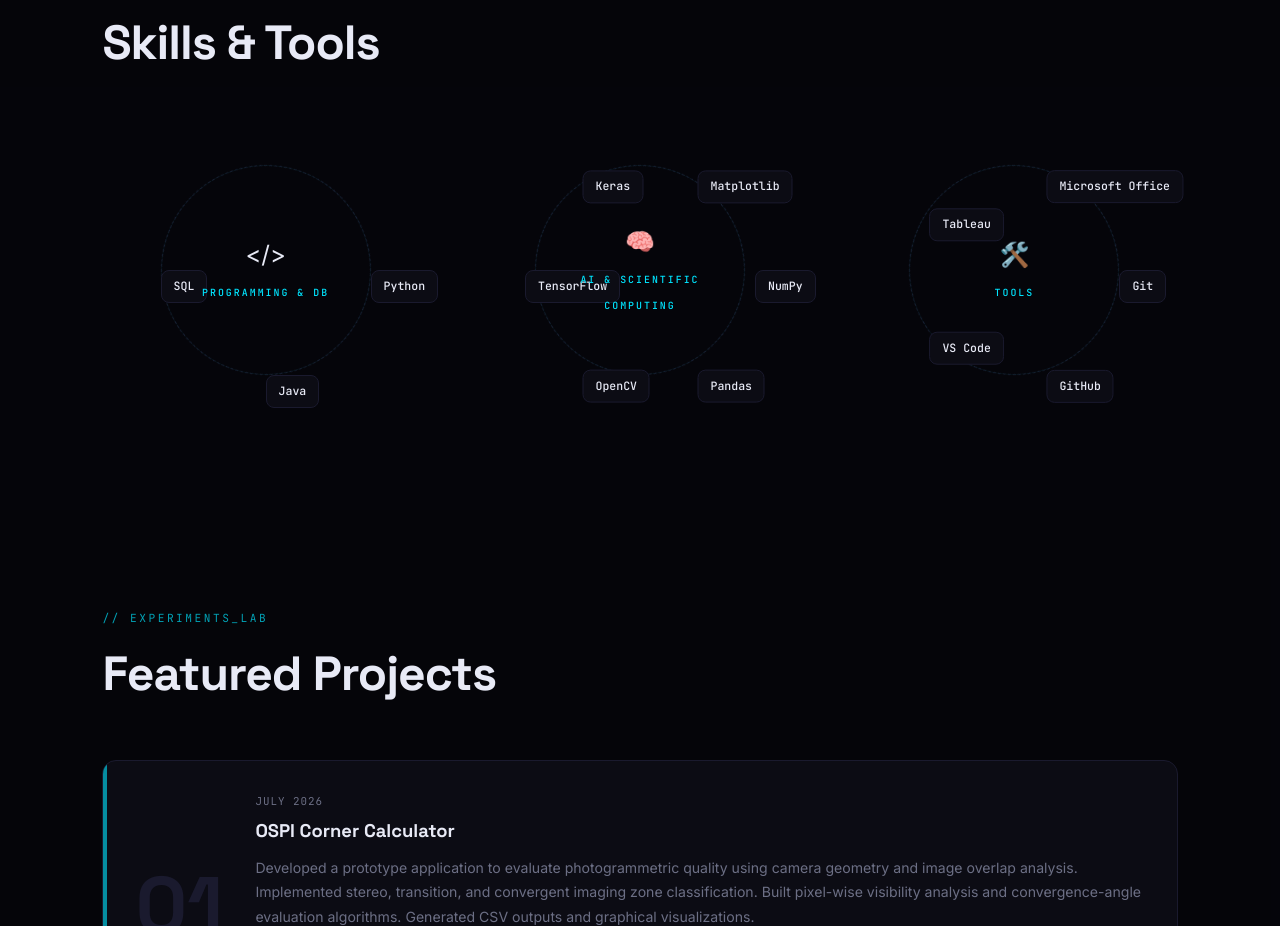
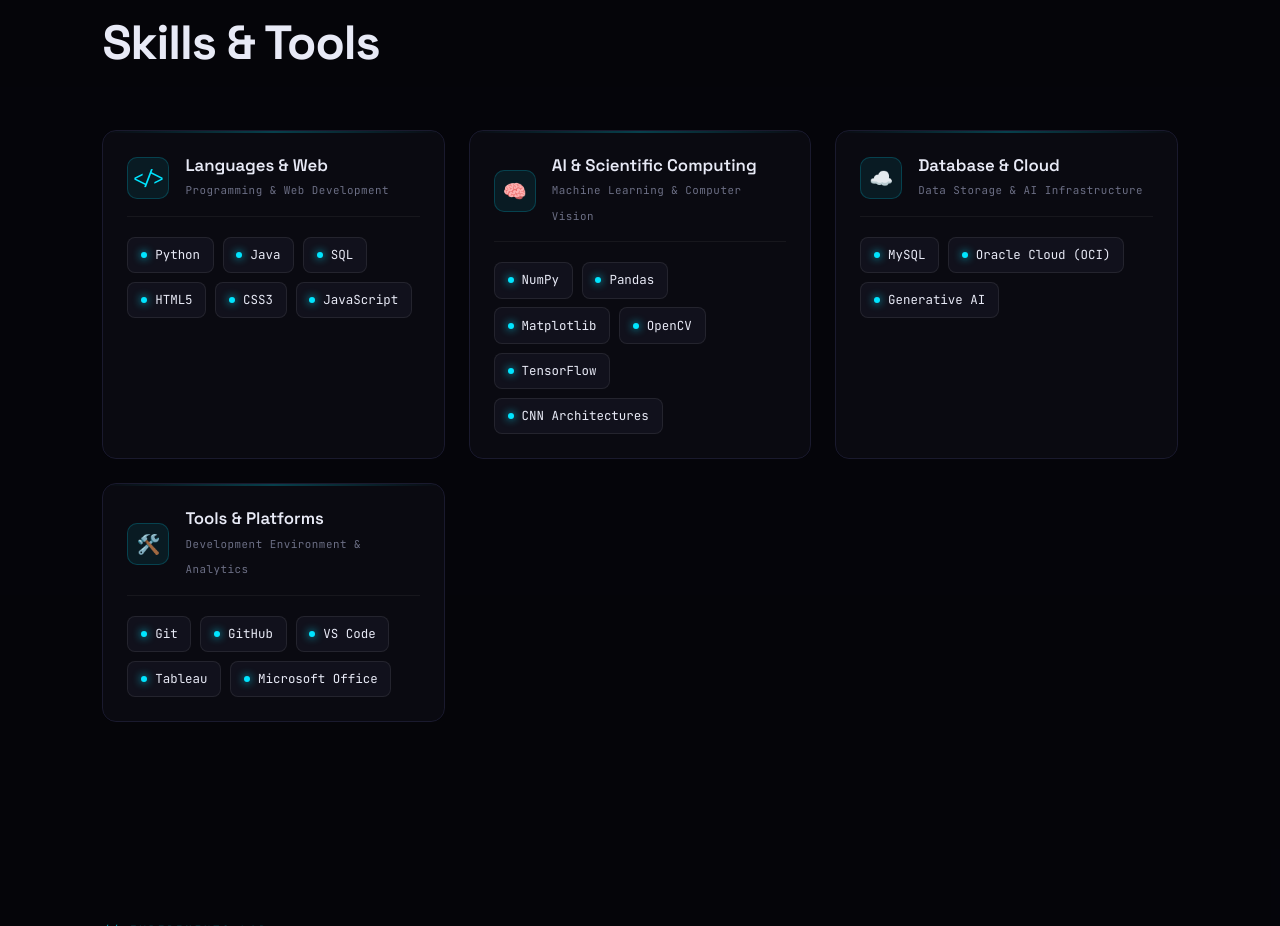
Before and after one commit to Chetan142006/Resume, a plain HTML site: page index.html in a window 1280 px wide. Shown: the part 1730-2656 px from the top of the page. Drawn offline with Linux system fonts and the light colour scheme.

Commit message:
Redesign Skills section and sync with 4th year Resume July.pdf

```diff
--- a/index.html
+++ b/index.html
@@ -196,47 +196,78 @@
     <section id="skills">
         <div class="section-tag">// NEURAL_PATHWAYS</div>
         <h2 class="section-title reveal">Skills & Tools</h2>
-        <div class="constellation-grid">
+        <div class="skills-grid reveal">
 
-            <!-- Programming & DB -->
-            <div class="constellation reveal">
-                <div class="orbit-ring"></div>
-                <div class="constellation-center">
-                    <span class="constellation-icon">&lt;/&gt;</span>
-                    <small>PROGRAMMING &amp; DB</small>
+            <!-- Languages & Web -->
+            <div class="skill-card">
+                <div class="skill-card-header">
+                    <div class="skill-card-icon">&lt;/&gt;</div>
+                    <div>
+                        <h3 class="skill-card-title">Languages &amp; Web</h3>
+                        <span class="skill-card-subtitle">Programming &amp; Web Development</span>
+                    </div>
                 </div>
-                <div class="orbit-node" style="--angle: 0deg; --dist: 105px;" data-level="45%">Python</div>
-                <div class="orbit-node" style="--angle: 90deg; --dist: 105px;" data-level="45%">Java</div>
-                <div class="orbit-node" style="--angle: 180deg; --dist: 105px;" data-level="25%">SQL</div>
+                <div class="skill-tags">
+                    <div class="skill-badge" data-level="Advanced"><span class="badge-dot"></span>Python</div>
+                    <div class="skill-badge" data-level="Proficient"><span class="badge-dot"></span>Java</div>
+                    <div class="skill-badge" data-level="Proficient"><span class="badge-dot"></span>SQL</div>
+                    <div class="skill-badge" data-level="Proficient"><span class="badge-dot"></span>HTML5</div>
+                    <div class="skill-badge" data-level="Proficient"><span class="badge-dot"></span>CSS3</div>
+                    <div class="skill-badge" data-level="Intermediate"><span class="badge-dot"></span>JavaScript</div>
+                </div>
             </div>
 
             <!-- AI & Scientific Computing -->
-            <div class="constellation reveal">
-                <div class="orbit-ring"></div>
-                <div class="constellation-center">
-                    <span class="constellation-icon">🧠</span>
-                    <small>AI &amp; SCIENTIFIC COMPUTING</small>
+            <div class="skill-card">
+                <div class="skill-card-header">
+                    <div class="skill-card-icon">🧠</div>
+                    <div>
+                        <h3 class="skill-card-title">AI &amp; Scientific Computing</h3>
+                        <span class="skill-card-subtitle">Machine Learning &amp; Computer Vision</span>
+                    </div>
                 </div>
-                <div class="orbit-node" style="--angle: 0deg;  --dist: 115px;" data-level="50%">NumPy</div>
-                <div class="orbit-node" style="--angle: 60deg;  --dist: 115px;" data-level="50%">Pandas</div>
-                <div class="orbit-node" style="--angle: 120deg; --dist: 115px;" data-level="50%">OpenCV</div>
-                <div class="orbit-node" style="--angle: 180deg; --dist: 115px;" data-level="50%">TensorFlow</div>
-                <div class="orbit-node" style="--angle: 240deg; --dist: 115px;" data-level="50%">Keras</div>
-                <div class="orbit-node" style="--angle: 300deg; --dist: 115px;" data-level="50%">Matplotlib</div>
+                <div class="skill-tags">
+                    <div class="skill-badge" data-level="Advanced"><span class="badge-dot"></span>NumPy</div>
+                    <div class="skill-badge" data-level="Advanced"><span class="badge-dot"></span>Pandas</div>
+                    <div class="skill-badge" data-level="Advanced"><span class="badge-dot"></span>Matplotlib</div>
+                    <div class="skill-badge" data-level="Proficient"><span class="badge-dot"></span>OpenCV</div>
+                    <div class="skill-badge" data-level="Proficient"><span class="badge-dot"></span>TensorFlow</div>
+                    <div class="skill-badge" data-level="Proficient"><span class="badge-dot"></span>CNN Architectures</div>
+                </div>
             </div>
 
-            <!-- Tools -->
-            <div class="constellation reveal">
-                <div class="orbit-ring"></div>
-                <div class="constellation-center">
-                    <span class="constellation-icon">🛠️</span>
-                    <small>TOOLS</small>
+            <!-- Database & Cloud -->
+            <div class="skill-card">
+                <div class="skill-card-header">
+                    <div class="skill-card-icon">☁️</div>
+                    <div>
+                        <h3 class="skill-card-title">Database &amp; Cloud</h3>
+                        <span class="skill-card-subtitle">Data Storage &amp; AI Infrastructure</span>
+                    </div>
                 </div>
-                <div class="orbit-node" style="--angle: 0deg;   --dist: 105px;" data-level="60%">Git</div>
-                <div class="orbit-node" style="--angle: 72deg;  --dist: 105px;" data-level="35%">GitHub</div>
-                <div class="orbit-node" style="--angle: 144deg; --dist: 105px;" data-level="50%">VS Code</div>
-                <div class="orbit-node" style="--angle: 216deg; --dist: 105px;" data-level="50%">Tableau</div>
-                <div class="orbit-node" style="--angle: 288deg; --dist: 105px;" data-level="50%">Microsoft Office</div>
+                <div class="skill-tags">
+                    <div class="skill-badge" data-level="Proficient"><span class="badge-dot"></span>MySQL</div>
+                    <div class="skill-badge" data-level="Certified"><span class="badge-dot"></span>Oracle Cloud (OCI)</div>
+                    <div class="skill-badge" data-level="Certified"><span class="badge-dot"></span>Generative AI</div>
+                </div>
+            </div>
+
+            <!-- Tools & Platforms -->
+            <div class="skill-card">
+                <div class="skill-card-header">
+                    <div class="skill-card-icon">🛠️</div>
+                    <div>
+                        <h3 class="skill-card-title">Tools &amp; Platforms</h3>
+                        <span class="skill-card-subtitle">Development Environment &amp; Analytics</span>
+                    </div>
+                </div>
+                <div class="skill-tags">
+                    <div class="skill-badge" data-level="Proficient"><span class="badge-dot"></span>Git</div>
+                    <div class="skill-badge" data-level="Proficient"><span class="badge-dot"></span>GitHub</div>
+                    <div class="skill-badge" data-level="Proficient"><span class="badge-dot"></span>VS Code</div>
+                    <div class="skill-badge" data-level="Proficient"><span class="badge-dot"></span>Tableau</div>
+                    <div class="skill-badge" data-level="Proficient"><span class="badge-dot"></span>Microsoft Office</div>
+                </div>
             </div>
 
         </div>
@@ -383,7 +414,7 @@
             </a>
             <div class="t-line t-gap"></div>
             <div class="t-line"><span class="t-comment"># — download resume —</span></div>
-            <a href="AlgoHiring.pdf" download class="t-link t-download">
+            <a href="4th year Resume July.pdf" download class="t-link t-download">
                 <span class="t-prompt">$</span> download <span class="t-arg">resume.pdf</span> <span
                     class="t-size">[251KB]</span>
             </a>
--- a/styles.css
+++ b/styles.css
@@ -517,103 +517,143 @@
 /* ══════════════════════════════════════
    SKILLS — Constellation
    ══════════════════════════════════════ */
-.constellation-grid {
+.skills-grid {
   display: grid;
-  grid-template-columns: repeat(auto-fit, minmax(280px, 1fr));
-  gap: 3rem;
-}
-.constellation {
-  position: relative;
-  width: 280px;
-  height: 280px;
-  margin: 0 auto;
-}
-.constellation-center {
-  position: absolute;
-  top: 50%; left: 50%;
-  transform: translate(-50%, -50%);
-  text-align: center;
-  z-index: 3;
-}
-.constellation-icon {
-  display: block;
-  font-size: 1.5rem;
-  margin-bottom: 4px;
-}
-.constellation-center small {
-  font-family: var(--font-mono);
-  font-size: 0.62rem;
-  letter-spacing: 2px;
-  color: var(--synapse);
-  font-weight: 500;
-}
-.orbit-ring {
-  position: absolute;
-  top: 50%; left: 50%;
-  width: 210px; height: 210px;
-  transform: translate(-50%, -50%);
-  border: 1px dashed var(--grid);
-  border-radius: 50%;
-  animation: ring-spin 40s linear infinite;
-}
-@keyframes ring-spin {
-  to { transform: translate(-50%, -50%) rotate(360deg); }
+  grid-template-columns: repeat(auto-fit, minmax(300px, 1fr));
+  gap: 1.5rem;
+  margin-top: 2rem;
 }
 
-/* Orbit nodes */
-.orbit-node {
+.skill-card {
+  background: rgba(12, 12, 20, 0.75);
+  border: 1px solid var(--grid);
+  border-radius: 14px;
+  padding: 1.5rem;
+  position: relative;
+  overflow: hidden;
+  backdrop-filter: blur(12px);
+  -webkit-backdrop-filter: blur(12px);
+  transition: all 0.35s cubic-bezier(0.22, 1, 0.36, 1);
+}
+
+.skill-card::before {
+  content: '';
   position: absolute;
-  top: 50%; left: 50%;
-  transform: rotate(var(--angle)) translateX(var(--dist)) rotate(calc(-1 * var(--angle)));
-  background: var(--surface);
-  border: 1px solid var(--grid);
-  padding: 0.4rem 0.75rem;
+  top: 0; left: 0; right: 0;
+  height: 2px;
+  background: linear-gradient(90deg, transparent, var(--synapse), transparent);
+  opacity: 0.25;
+  transition: opacity 0.3s ease;
+}
+
+.skill-card:hover {
+  border-color: rgba(0, 229, 255, 0.4);
+  transform: translateY(-4px);
+  box-shadow: 0 10px 30px -10px rgba(0, 229, 255, 0.15);
+}
+
+.skill-card:hover::before {
+  opacity: 1;
+}
+
+.skill-card-header {
+  display: flex;
+  align-items: center;
+  gap: 1rem;
+  margin-bottom: 1.25rem;
+  padding-bottom: 0.85rem;
+  border-bottom: 1px solid rgba(255, 255, 255, 0.05);
+}
+
+.skill-card-icon {
+  width: 42px;
+  height: 42px;
+  border-radius: 10px;
+  background: rgba(0, 229, 255, 0.08);
+  border: 1px solid rgba(0, 229, 255, 0.2);
+  display: flex;
+  align-items: center;
+  justify-content: center;
+  font-size: 1.2rem;
+  color: var(--synapse);
+  font-family: var(--font-mono);
+  flex-shrink: 0;
+}
+
+.skill-card-title {
+  font-family: var(--font-display);
+  font-size: 1.05rem;
+  font-weight: 600;
+  color: var(--text);
+  line-height: 1.3;
+}
+
+.skill-card-subtitle {
+  font-family: var(--font-mono);
+  font-size: 0.68rem;
+  color: var(--muted);
+  letter-spacing: 0.5px;
+}
+
+.skill-tags {
+  display: flex;
+  flex-wrap: wrap;
+  gap: 0.55rem;
+}
+
+.skill-badge {
+  display: inline-flex;
+  align-items: center;
+  gap: 0.5rem;
+  background: rgba(19, 19, 31, 0.85);
+  border: 1px solid rgba(255, 255, 255, 0.08);
   border-radius: 8px;
+  padding: 0.45rem 0.8rem;
   font-family: var(--font-mono);
-  font-size: 0.72rem;
-  font-weight: 500;
+  font-size: 0.78rem;
   color: var(--text);
-  white-space: nowrap;
+  position: relative;
+  transition: all 0.25s ease;
   cursor: default;
-  transition: all 0.3s cubic-bezier(0.22, 1, 0.36, 1);
-  z-index: 2;
 }
-.orbit-node::before {
+
+.badge-dot {
+  width: 6px;
+  height: 6px;
+  border-radius: 50%;
+  background: var(--synapse);
+  box-shadow: 0 0 8px var(--synapse);
+}
+
+.skill-badge:hover {
+  background: rgba(0, 229, 255, 0.12);
+  border-color: var(--synapse);
+  color: #fff;
+  transform: translateY(-2px);
+  box-shadow: 0 4px 12px rgba(0, 229, 255, 0.25);
+}
+
+.skill-badge::after {
   content: attr(data-level);
   position: absolute;
   bottom: calc(100% + 6px);
   left: 50%;
-  transform: translateX(-50%) scale(0.8);
+  transform: translateX(-50%) scale(0.85);
   background: var(--synapse);
   color: var(--void);
-  padding: 2px 8px;
+  padding: 2px 7px;
   border-radius: 4px;
   font-size: 0.62rem;
-  font-weight: 600;
+  font-weight: 700;
   opacity: 0;
-  transition: all 0.25s;
   pointer-events: none;
+  transition: all 0.2s ease;
+  white-space: nowrap;
 }
-.orbit-node:hover {
-  border-color: var(--synapse);
-  box-shadow: 0 0 16px rgba(0, 229, 255, 0.25);
-  transform: rotate(var(--angle)) translateX(var(--dist)) rotate(calc(-1 * var(--angle))) scale(1.1);
-}
-.orbit-node:hover::before {
+
+.skill-badge:hover::after {
   opacity: 1;
   transform: translateX(-50%) scale(1);
-}
-
-/* Connection lines from center to nodes (CSS pseudo) */
-.constellation::after {
-  content: "";
-  position: absolute;
-  top: 50%; left: 50%;
-  width: 210px; height: 210px;
-  transform: translate(-50%, -50%);
-  border: 1px solid rgba(0, 229, 255, 0.05);
-  border-radius: 50%;
-  pointer-events: none;
 }
 
 /* ══════════════════════════════════════
```
Also changed, not shown: 2 other files.
